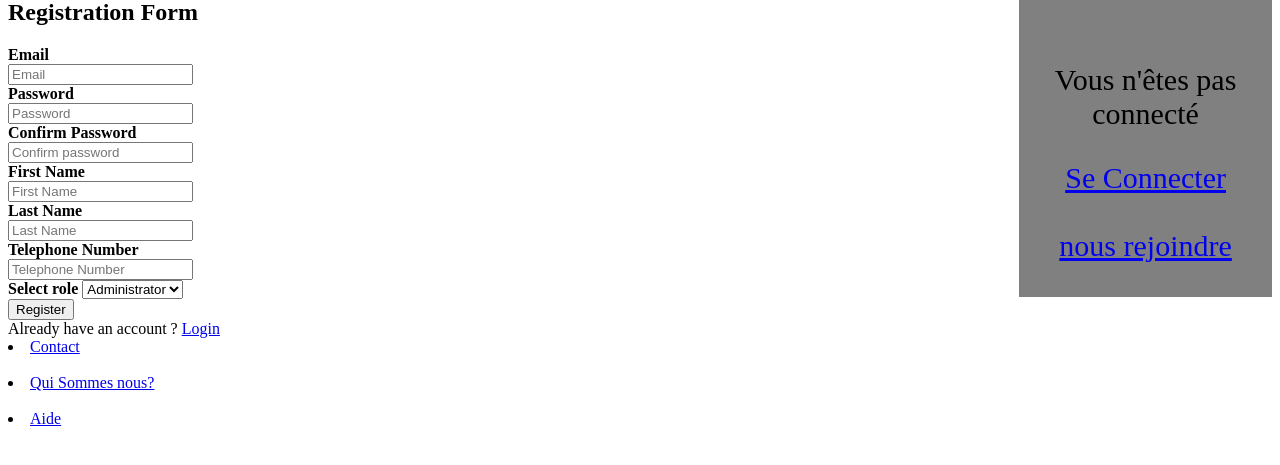
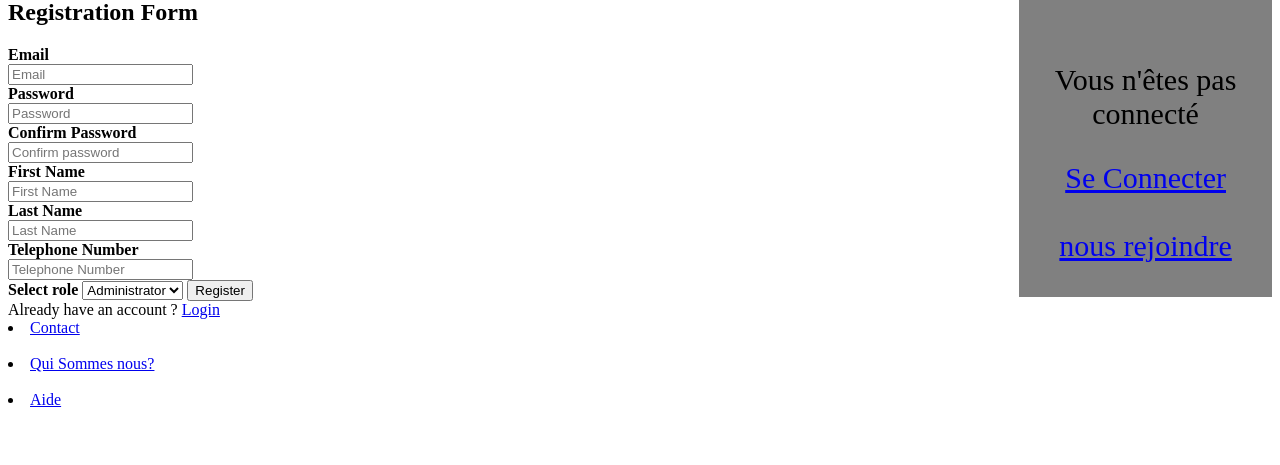
Before and after one commit to lwperrin/projet_web, a Django app: page /Account.html/ in a window 1280 px wide. Shown: the part 220-685 px from the top of the page. Run offline with Django 4.2, Linux system fonts and the light colour scheme.

Commit message:
Update Account.html

```diff
--- a/source/bacterial_genome_annotation/templates/bacterial_genome_annotation/Account.html
+++ b/source/bacterial_genome_annotation/templates/bacterial_genome_annotation/Account.html
@@ -1,7 +1,6 @@
 {% extends 'bacterial_genome_annotation/Base.html' %}
 {% block content %}
 <h2> Registration Form</h2>
-    <div class="container">
 
     <label for="email"><b>Email</b></label><br>
     <input type="text" placeholder="Email" name="email" id="email" required><br>
@@ -22,12 +21,11 @@
             <option value="Annotator">Annotator</option>
             <option value="Validator">Validator</option>
         </select>
-          </div>
     <button name ='submit' class="big_submit_button" type="submit">Register</button>
         <div class="Log in">
             <span>Already have an account ?</span>
             <a href="LoginPage.html"> Login </a>
         </div>
     </div>
-</div>
+
 {% endblock %}
```
Lines whose indentation alone changed are shown as unchanged.
